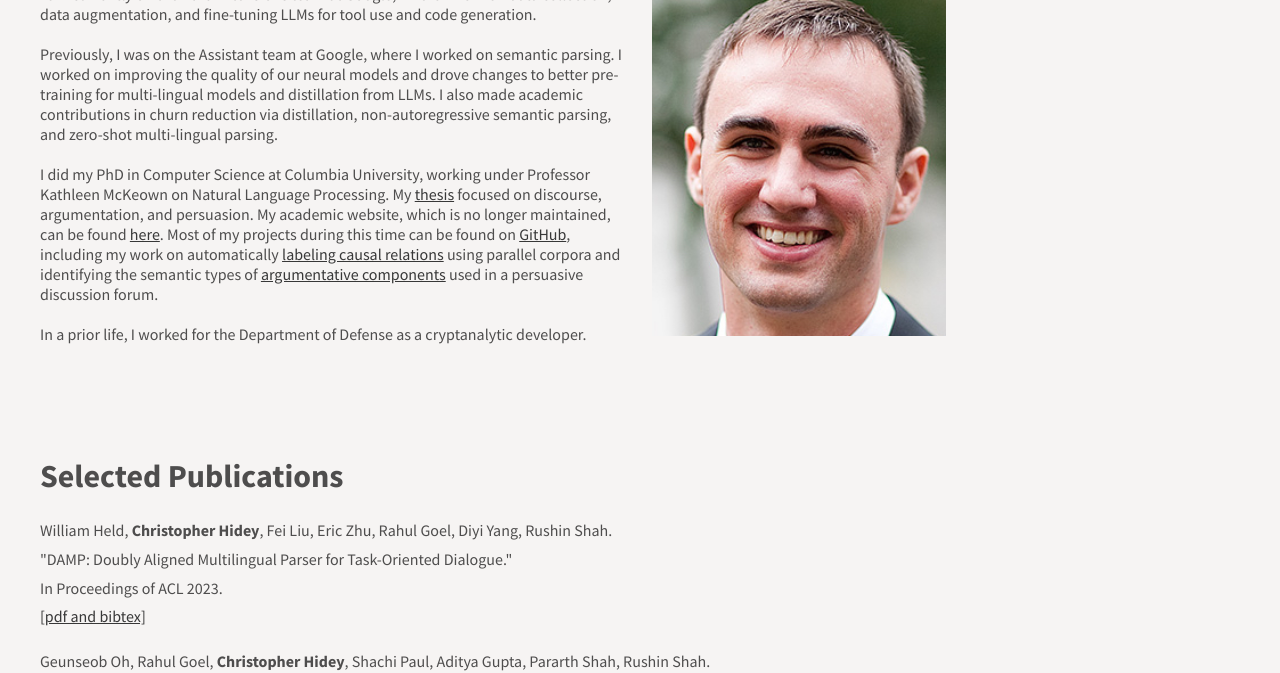
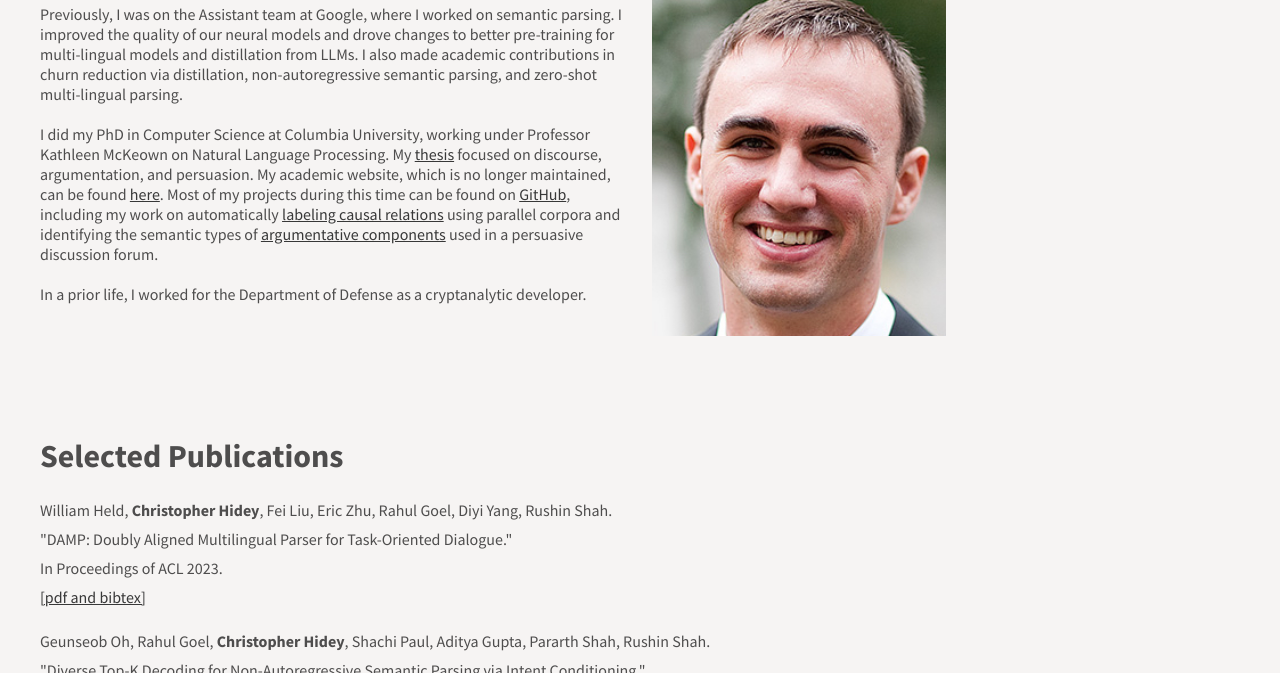
Before and after one commit to chridey/chridey.github.io, a plain HTML site: page index.html in a window 1280 px wide. Shown: the part 427-1100 px from the top of the page. Drawn offline with Linux system fonts and the light colour scheme.

Commit message:
Update index.html

```diff
--- a/index.html
+++ b/index.html
@@ -42,11 +42,10 @@ Released : 20130811
 </header>
 
 <div id="content"
-<p>
 I am currently on the Bard Extensions team at Google, where I work on data collection, data augmentation, and fine-tuning LLMs for tool use and code generation.
 <br/>
 <br/>
-Previously, I was on the Assistant team at Google, where I worked on semantic parsing. I worked on improving the quality of our neural models and drove changes to better pre-training for multi-lingual models and distillation from LLMs.
+Previously, I was on the Assistant team at Google, where I worked on semantic parsing. I improved the quality of our neural models and drove changes to better pre-training for multi-lingual models and distillation from LLMs.
 I also made academic contributions in churn reduction via distillation, non-autoregressive semantic parsing, and zero-shot multi-lingual parsing.
 <br/>
 <br/>
@@ -54,7 +53,6 @@ I did my PhD in Computer Science at Columbia University, working under Professor
 <br/>
 <br/>
 In a prior life, I worked for the Department of Defense as a cryptanalytic developer.
-</p>
 </div>
 
 <div id="sidebar"><img src="images/headshot.jpg" style="width:50%;" /></div>
```
